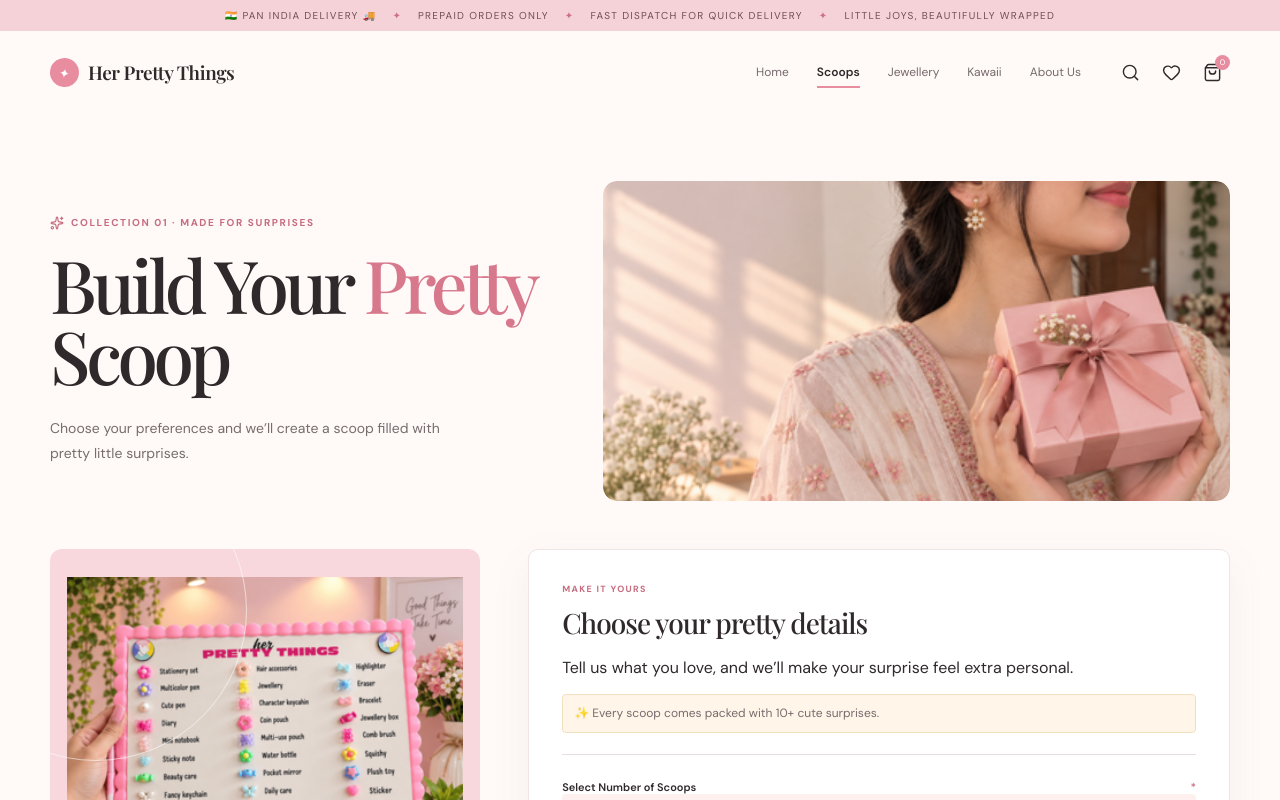
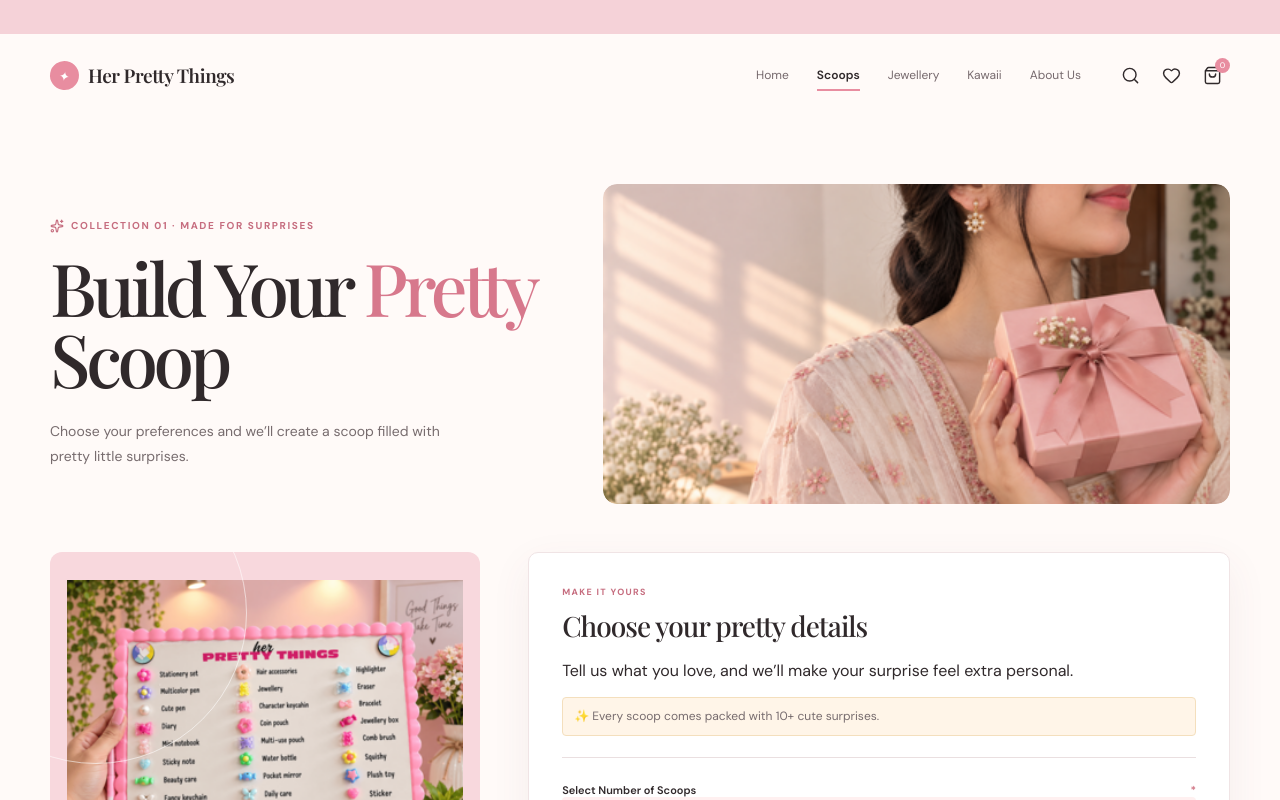
Before and after one commit to codfisconnect/her-pretty-things, a React (Vite) app: page /scoops in a window 1280 px wide. Shown: the top 800 px of the page. Built offline with nearby package versions, Linux system fonts and the light colour scheme; no server answers; a web font is replaced by a local one.

Commit message:
Footer Coustomer links Modified

```diff
--- a/src/components/Footer/Footer.tsx
+++ b/src/components/Footer/Footer.tsx
@@ -8,7 +8,7 @@ function Footer() {
         <div className="footer-brand"><Link className="brand" to="/"><span className="brand-mark">✦</span><span>Her Pretty Things</span></Link><p>Small things that make<br />your heart feel happy.</p><a className="instagram-link" href="https://instagram.com" target="_blank" rel="noreferrer"><Camera size={16} /> @herprettythings</a></div>
         <div className="footer-column"><h3>Quick links</h3><Link to="/">Home</Link><Link to="/scoops">Scoops</Link><Link to="/jewellery">Jewellery</Link><Link to="/kawaii">Kawaii</Link><Link to="/about">About Us</Link></div>
         <div className="footer-column"><h3>Shop</h3><Link to="/scoops">Scoops</Link><Link to="/jewellery">Jewellery</Link><Link to="/kawaii">Kawaii</Link></div>
-        <div className="footer-column"><h3>Customer Care</h3><a href="mailto:hello@herprettythings.com">Contact Us</a><a href="mailto:hello@herprettythings.com">FAQ</a><a href="mailto:hello@herprettythings.com">Shipping & Delivery</a><a href="mailto:hello@herprettythings.com">Returns</a></div>
+        <div className="footer-column"><h3>Customer Care</h3><a href="mailto:shop.herprettythings@gmail.com">Contact Us</a><a href="mailto:hello@herprettythings.com">FAQ</a><Link to="/shipping">Shipping & Delivery</Link><a href="mailto:hello@herprettythings.com">Returns</a></div>
         <div className="footer-signup"><p>Get pretty updates</p><span>New drops, sweet notes, no clutter.</span><a href="mailto:hello@herprettythings.com" className="email-link"><Mail size={16} /> hello@herprettythings.com</a></div>
       </div>
       <div className="footer-bottom container"><span>© 2025 Her Pretty Things. Made with love.</span><span>Pretty things, happy hearts <span className="footer-heart">♥</span></span></div>
--- a/src/components/Navbar/Navbar.tsx
+++ b/src/components/Navbar/Navbar.tsx
@@ -44,7 +44,7 @@ function Navbar() {
   return (
     <header className="site-header">
       <div className="announcement-bar">
-        🇮🇳 PAN INDIA DELIVERY 🚚 <span>✦</span> PREPAID ORDERS ONLY <span>✦</span> FAST DISPATCH FOR QUICK DELIVERY <span>✦</span> Little joys, beautifully wrapped
+        <marquee behavior="" direction="">🇮🇳 PAN INDIA DELIVERY 🚚 <span>✦</span> PREPAID ORDERS ONLY <span>✦</span> FAST DISPATCH FOR QUICK DELIVERY <span>✦</span> Little joys, beautifully wrapped</marquee>
       </div>
 
       <div className="nav-wrap container">
```
